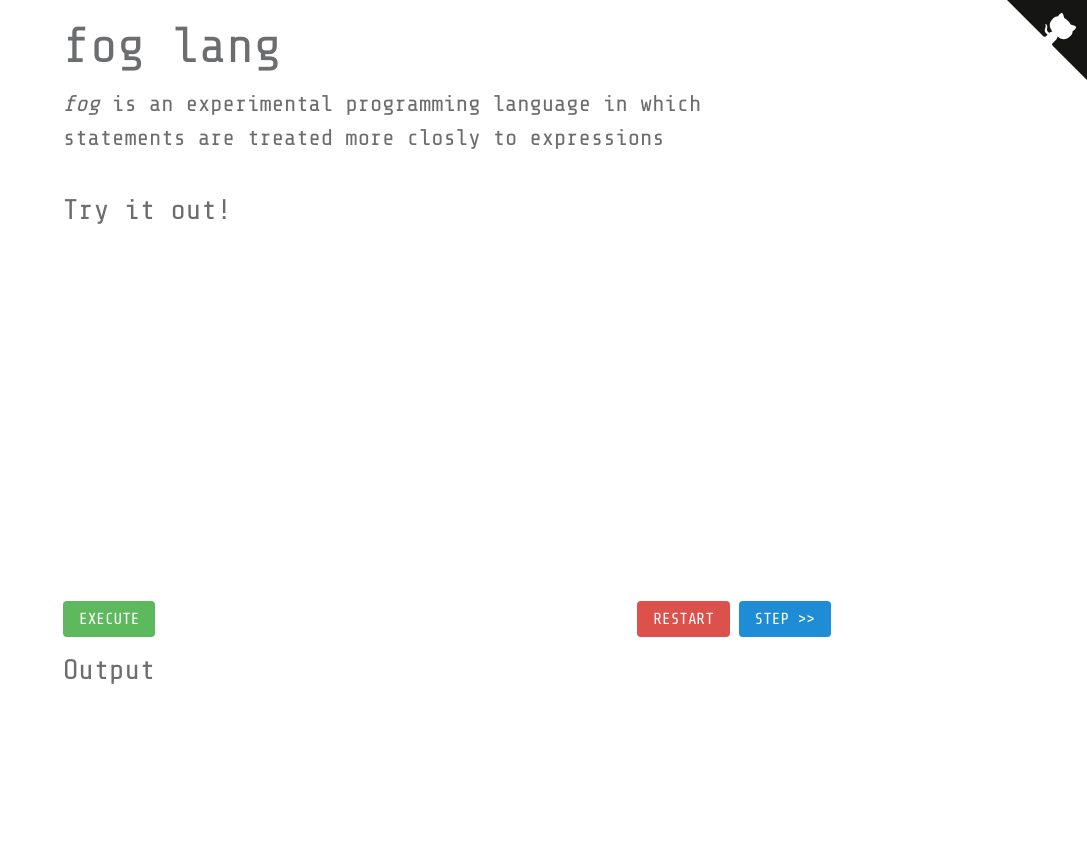
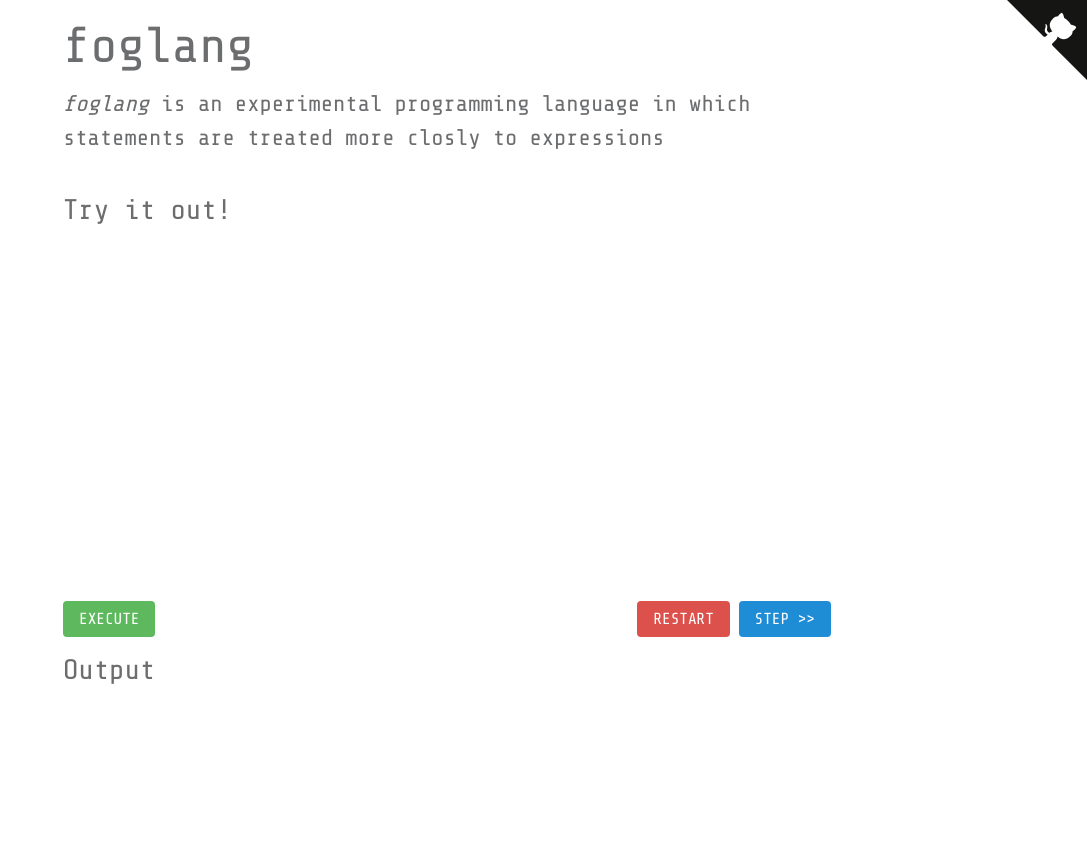
Before and after one commit to eugenioenko/fog-lang, a website built with webpack: page index.html in a window 1280 px wide. Shown: the whole page, without its empty margins (193-1280 px from the left). Built offline with nearby package versions, Linux system fonts and the light colour scheme.

Commit message:
updated lang name formatting

```diff
--- a/index.html
+++ b/index.html
@@ -3,7 +3,7 @@
 <head>
     <meta charset="utf-8" />
     <meta http-equiv="X-UA-Compatible" content="IE=edge">
-    <title>fog lang</title>
+    <title>foglang</title>
     <meta name="viewport" content="width=device-width, initial-scale=1">
     <link rel="stylesheet" href="css/sdf.css">
     <script src="./dist/atscript.js"></script>
@@ -36,9 +36,9 @@
     <div class="sdf-wrapper sdf-default" id="container">
         <div class="sdf-grid">
             <div class="sdf-cell sdf-12 sdf-padding">
-                <h1>fog lang</h1>
+                <h1>foglang</h1>
                 <h3>
-                    <small><i>fog</i> is an experimental programming language in which statements are treated more closly to expressions</small>
+                    <small><i>foglang</i> is an experimental programming language in which statements are treated more closly to expressions</small>
                 </h3>
             </div>
             <div class="sdf-cell sdf-12 sdf-padding">
```
